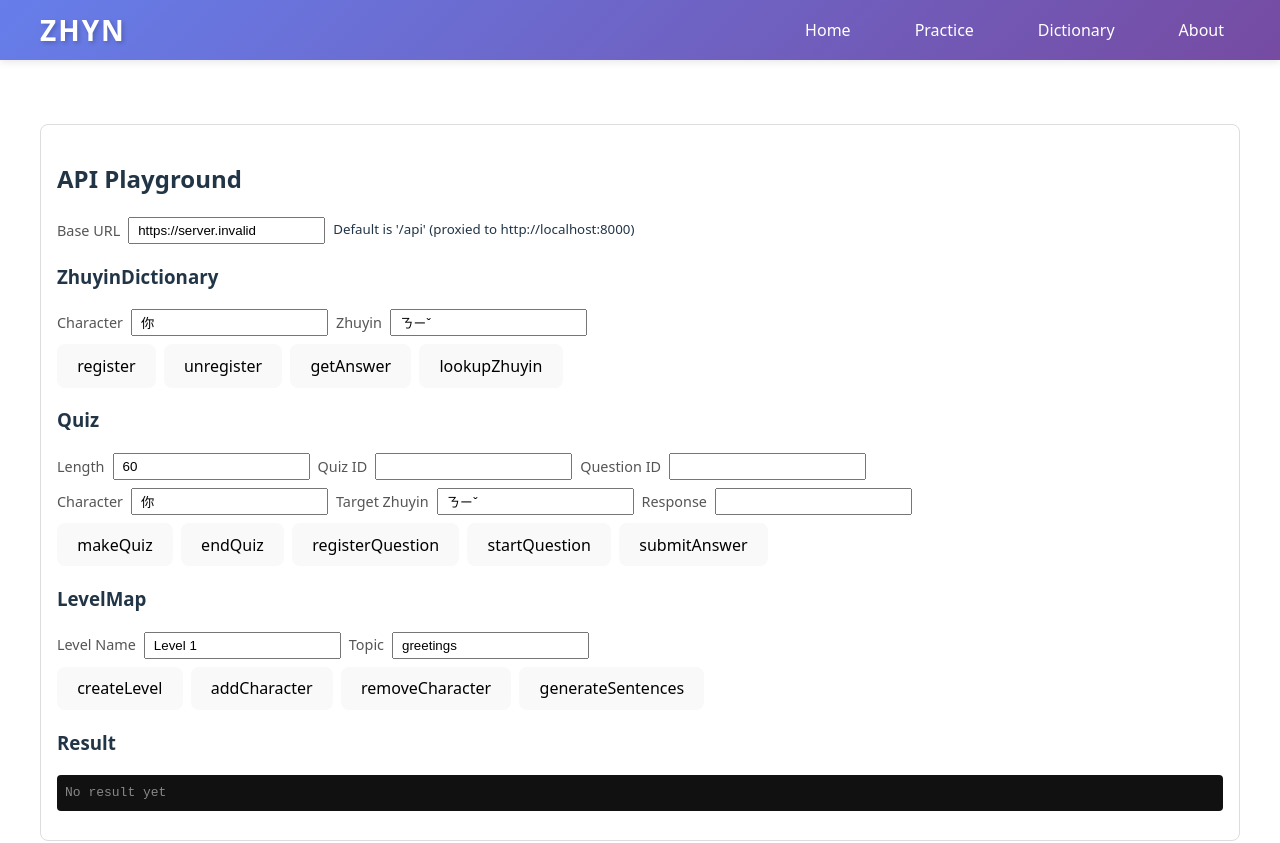
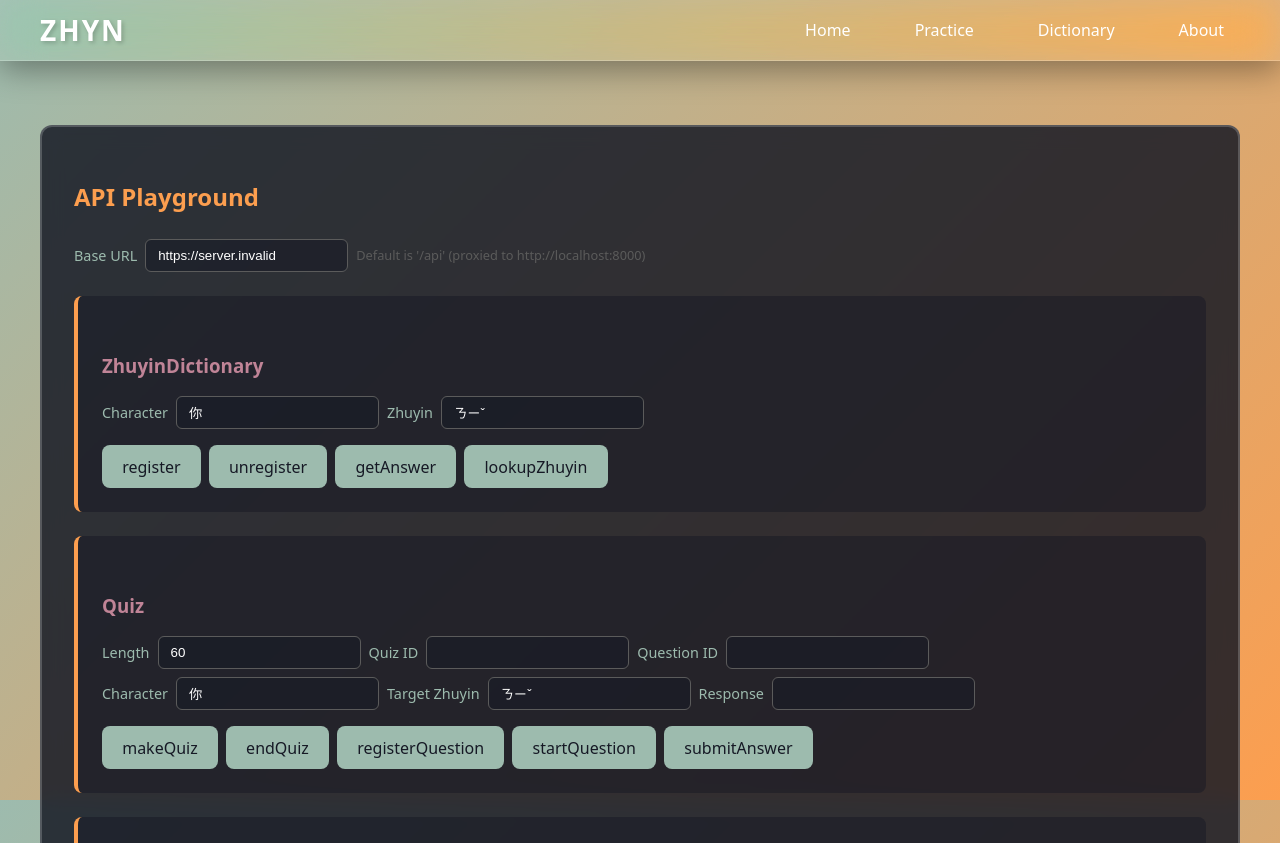
Before and after one commit to XnThanh/zhyn-v2-frontend, a Vue app: page / in a window 1280 px wide. Shown: the top 843 px of the page. Built offline with nearby package versions, Linux system fonts and the light colour scheme; no server answers.

Commit message:
set theme color, glass navbar

```diff
--- a/src/components/ApiPlayground.vue
+++ b/src/components/ApiPlayground.vue
@@ -188,13 +188,32 @@ const topic = ref("greetings");
 <style scoped>
 .api-playground {
   margin-top: 2rem;
-  padding: 1rem;
-  border: 1px solid #ddd;
+  padding: 2rem;
+  border: 2px solid rgba(255, 255, 255, 0.2);
+  border-radius: 12px;
+  background: rgba(22, 25, 37, 0.85);
+  backdrop-filter: blur(10px);
+}
+
+h2 {
+  color: #FC9E4F;
+  margin-bottom: 1.5rem;
+}
+
+h3 {
+  color: #C08497;
+  margin-bottom: 1rem;
+  margin-top: 2rem;
+}
+
+section {
+  margin-top: 1.5rem;
+  padding: 1.5rem;
+  background: rgba(22, 25, 37, 0.5);
   border-radius: 8px;
+  border-left: 4px solid #FC9E4F;
 }
-section {
-  margin-top: 1rem;
-}
+
 .row {
   display: flex;
   gap: 0.5rem;
@@ -202,30 +221,56 @@ section {
   flex-wrap: wrap;
   margin-bottom: 0.5rem;
 }
+
 label {
   font-size: 0.9rem;
-  color: #555;
+  color: #9DBBAE;
+  font-weight: 500;
 }
+
 input {
-  padding: 0.25rem 0.5rem;
+  padding: 0.5rem 0.75rem;
+  background: rgba(22, 25, 37, 0.6);
+  border: 1px solid #5B5B5B;
+  border-radius: 6px;
+  color: white;
+  transition: all 0.3s;
 }
+
+input:focus {
+  outline: none;
+  border-color: #FC9E4F;
+  background: rgba(22, 25, 37, 0.8);
+}
+
+small {
+  color: #5B5B5B;
+  font-size: 0.8rem;
+}
+
 .buttons {
   display: flex;
   gap: 0.5rem;
   flex-wrap: wrap;
+  margin-top: 1rem;
 }
+
 pre {
-  background: #111;
-  color: #0f0;
-  padding: 0.5rem;
-  border-radius: 4px;
+  background: #161925;
+  color: #9DBBAE;
+  padding: 1rem;
+  border-radius: 8px;
   max-height: 300px;
   overflow: auto;
+  border: 1px solid #5B5B5B;
+  margin-top: 0.5rem;
 }
+
 .error {
-  color: #f66;
+  color: #FC9E4F;
 }
+
 .muted {
-  color: #888;
+  color: #5B5B5B;
 }
 </style>
--- a/src/components/Navbar.vue
+++ b/src/components/Navbar.vue
@@ -1,14 +1,14 @@
 <script setup>
-import { ref } from 'vue'
+import { ref } from "vue";
 
-const isMenuOpen = ref(false)
+const isMenuOpen = ref(false);
 
 function toggleMenu() {
-  isMenuOpen.value = !isMenuOpen.value
+  isMenuOpen.value = !isMenuOpen.value;
 }
 
 function closeMenu() {
-  isMenuOpen.value = false
+  isMenuOpen.value = false;
 }
 </script>
 
@@ -45,8 +45,11 @@ function closeMenu() {
 
 <style scoped>
 .navbar {
-  background: linear-gradient(135deg, #667eea 0%, #764ba2 100%);
-  box-shadow: 0 2px 8px rgba(0, 0, 0, 0.1);
+  background: rgba(255, 255, 255, 0.1);
+  backdrop-filter: blur(20px) saturate(180%);
+  -webkit-backdrop-filter: blur(20px) saturate(180%);
+  border-bottom: 1px solid rgba(255, 255, 255, 0.2);
+  box-shadow: 0 8px 32px 0 rgba(0, 0, 0, 0.37);
   position: sticky;
   top: 0;
   z-index: 1000;
@@ -130,23 +133,25 @@ function closeMenu() {
 }
 
 .nav-link::after {
-  content: '';
+  content: "";
   position: absolute;
   bottom: 0;
   left: 50%;
   width: 0;
   height: 2px;
-  background: white;
+  background: #fc9e4f;
   transition: all 0.3s ease;
   transform: translateX(-50%);
 }
 
 .nav-link:hover {
-  background: rgba(255, 255, 255, 0.1);
+  background: rgba(255, 255, 255, 0.2);
+  backdrop-filter: blur(10px);
 }
 
 .nav-link:hover::after {
   width: 80%;
+  background: #fc9e4f;
 }
 
 /* Mobile responsive */
@@ -160,11 +165,14 @@ function closeMenu() {
     left: 0;
     top: 60px;
     flex-direction: column;
-    background: linear-gradient(135deg, #667eea 0%, #764ba2 100%);
+    background: rgba(255, 255, 255, 0.1);
+    backdrop-filter: blur(20px) saturate(180%);
+    -webkit-backdrop-filter: blur(20px) saturate(180%);
+    border-bottom: 1px solid rgba(255, 255, 255, 0.2);
     width: 100%;
     gap: 0;
     padding: 1rem 0;
-    box-shadow: 0 4px 12px rgba(0, 0, 0, 0.15);
+    box-shadow: 0 8px 32px 0 rgba(0, 0, 0, 0.37);
     transform: translateX(100%);
     opacity: 0;
     transition: all 0.3s ease;
--- a/src/style.css
+++ b/src/style.css
@@ -3,9 +3,16 @@
   line-height: 1.5;
   font-weight: 400;
 
-  color-scheme: light dark;
-  color: rgba(255, 255, 255, 0.87);
-  background-color: #242424;
+  /* Custom color scheme */
+  --color-primary: #9dbbae;
+  --color-secondary: #fc9e4f;
+  --color-tertiary: #c08497;
+  --color-gray: #5b5b5b;
+  --color-dark: #161925;
+
+  color-scheme: dark;
+  color: rgba(255, 255, 255, 0.9);
+  background-color: var(--color-dark);
 
   font-synthesis: none;
   text-rendering: optimizeLegibility;
@@ -15,11 +22,11 @@
 
 a {
   font-weight: 500;
-  color: #646cff;
+  color: var(--color-primary);
   text-decoration: inherit;
 }
 a:hover {
-  color: #535bf2;
+  color: var(--color-secondary);
 }
 
 body {
@@ -28,6 +35,8 @@ body {
   place-items: center;
   min-width: 320px;
   min-height: 100vh;
+  background: linear-gradient(135deg, #9dbbae 0%, #fc9e4f 100%);
+  background-attachment: fixed;
 }
 
 h1 {
@@ -42,16 +51,25 @@ button {
   font-size: 1em;
   font-weight: 500;
   font-family: inherit;
-  background-color: #1a1a1a;
+  background-color: var(--color-primary);
+  color: var(--color-dark);
   cursor: pointer;
-  transition: border-color 0.25s;
+  transition: all 0.25s;
 }
 button:hover {
-  border-color: #646cff;
+  background-color: var(--color-secondary);
+  border-color: var(--color-secondary);
+  transform: translateY(-1px);
+}
+button:disabled {
+  opacity: 0.5;
+  cursor: not-allowed;
+  transform: none;
 }
 button:focus,
 button:focus-visible {
-  outline: 4px auto -webkit-focus-ring-color;
+  outline: 2px solid var(--color-tertiary);
+  outline-offset: 2px;
 }
 
 .card {
@@ -61,17 +79,7 @@ button:focus-visible {
 #app {
   width: 100%;
   min-height: 100vh;
+  background: transparent;
 }
 
-@media (prefers-color-scheme: light) {
-  :root {
-    color: #213547;
-    background-color: #ffffff;
-  }
-  a:hover {
-    color: #747bff;
-  }
-  button {
-    background-color: #f9f9f9;
-  }
-}
+/* Light mode override removed - using dark theme with custom colors */
```
